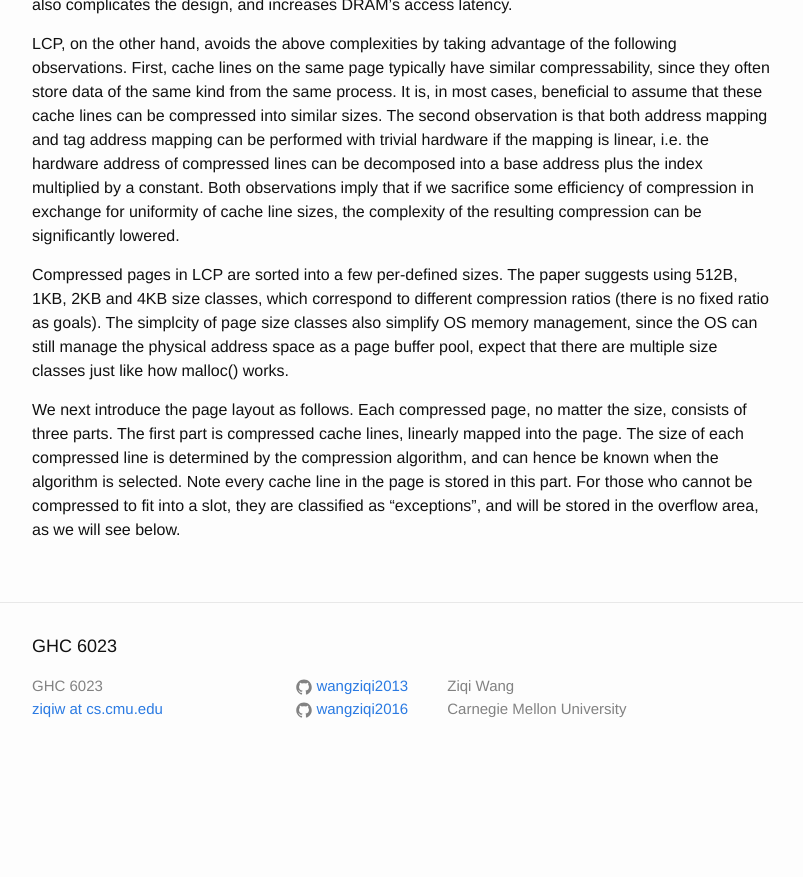
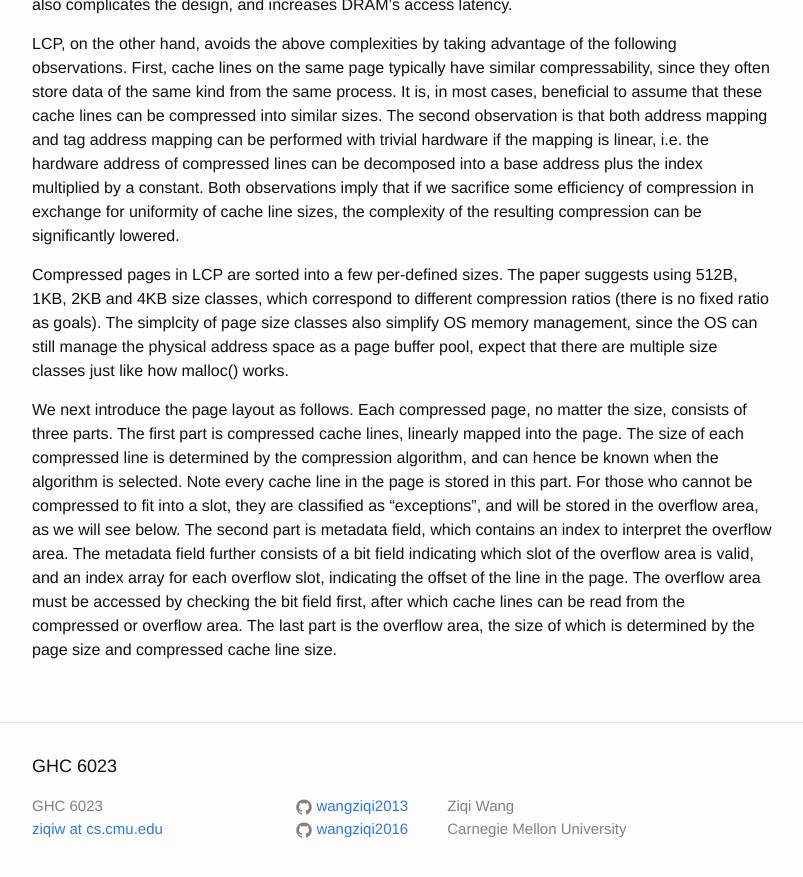
Before and after one commit to wangziqi2013/wangziqi2013.github.io, a Jekyll site: the page built from _posts/2020-05-20-lcp.markdown, in a window 1280 px wide and 900 px high, scrolled down 1276 px. Shown: the top 877 px of the window, without its empty margins (238-1041 px from the left). Built offline with Jekyll 4.4.1, drawn with Linux system fonts in a browser that asks for light colours; before the commit the page ends 2056 px from its top, so only the background shows below that.

Commit message:
Finish compressed page

```diff
--- a/_posts/2020-05-20-lcp.markdown
+++ b/_posts/2020-05-20-lcp.markdown
@@ -59,4 +59,8 @@ We next introduce the page layout as follows. Each compressed page, no matter th
 part is compressed cache lines, linearly mapped into the page. The size of each compressed line is determined by the
 compression algorithm, and can hence be known when the algorithm is selected. Note every cache line in the page is stored
 in this part. For those who cannot be compressed to fit into a slot, they are classified as "exceptions", and will be
-stored in the overflow area, as we will see below.
+stored in the overflow area, as we will see below. The second part is metadata field, which contains an index to interpret
+the overflow area. The metadata field further consists of a bit field indicating which slot of the overflow area is valid,
+and an index array for each overflow slot, indicating the offset of the line in the page. The overflow area must be
+accessed by checking the bit field first, after which cache lines can be read from the compressed or overflow area.
+The last part is the overflow area, the size of which is determined by the page size and compressed cache line size.
```
